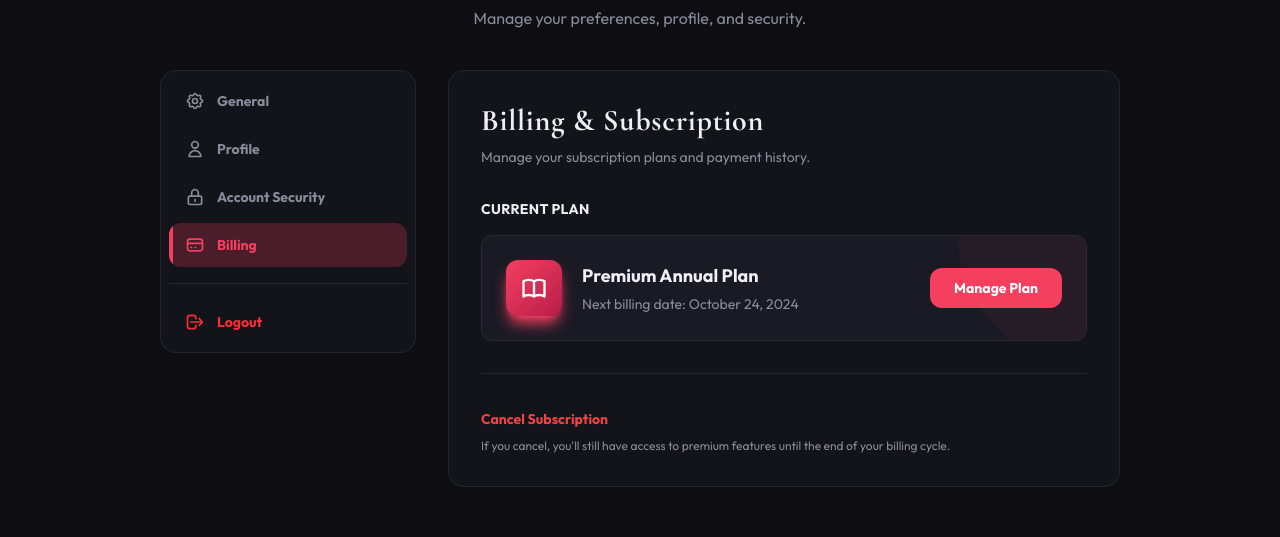
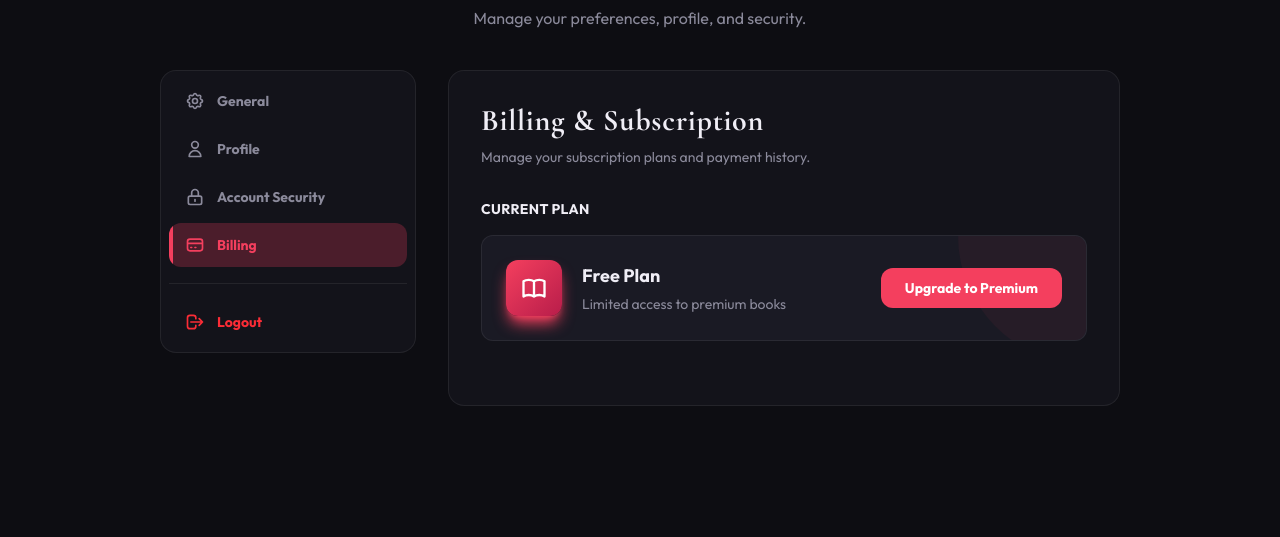
Before and after one commit to luewire/ebookin-aja, a Next.js app: page /settings in a window 1280 px wide. Both pictures are taken after a click on the button "Billing". Shown: the part 171-708 px from the top of the page. Built offline with nearby package versions, Linux system fonts and the light colour scheme; no server answers.

Commit message:
Connect real subscription and billing data to Settings page

```diff
--- a/app/(main)/settings/page.tsx
+++ b/app/(main)/settings/page.tsx
@@ -1145,23 +1145,31 @@ function SettingsContent() {
                           </svg>
                         </div>
                         <div>
-                          <h4 className="text-lg font-bold" style={{ color: 'var(--text-primary)' }}>Premium Annual Plan</h4>
-                          <p className="text-sm mt-1" style={{ color: 'var(--text-secondary)' }}>Next billing date: October 24, 2024</p>
+                          <h4 className="text-lg font-bold" style={{ color: 'var(--text-primary)' }}>
+                            {user?.subscription?.status === 'ACTIVE' ? `Premium ${user?.subscription.planName} Plan` : 'Free Plan'}
+                          </h4>
+                          <p className="text-sm mt-1" style={{ color: 'var(--text-secondary)' }}>
+                            {user?.subscription?.status === 'ACTIVE' && user.subscription.endDate
+                              ? `Valid until: ${new Date(user.subscription.endDate).toLocaleDateString()}`
+                              : 'Limited access to premium books'}
+                          </p>
                         </div>
                       </div>
-                      <button className="rounded-xl px-6 py-2.5 text-sm font-bold text-white transition-all hover:opacity-90 shadow-accent relative z-10" style={{ backgroundColor: 'var(--accent)' }}>
-                        Manage Plan
-                      </button>
+                      <Link href="/pricing" className="rounded-xl px-6 py-2.5 text-sm font-bold text-white transition-all hover:opacity-90 shadow-accent relative z-10 inline-block text-center" style={{ backgroundColor: 'var(--accent)' }}>
+                        {user?.subscription?.status === 'ACTIVE' ? 'Extend Plan' : 'Upgrade to Premium'}
+                      </Link>
                     </div>
                   </div>
 
                   {/* Cancel Subscription */}
+                  {user?.subscription?.status === 'ACTIVE' && (
                     <div className="pt-8 mt-8 border-t" style={{ borderColor: 'var(--border)' }}>
                       <button className="text-sm font-bold text-[#ef4444] hover:text-white transition-colors">
                         Cancel Subscription
                       </button>
                       <p className="mt-2 text-xs" style={{ color: 'var(--text-secondary)' }}>If you cancel, you'll still have access to premium features until the end of your billing cycle.</p>
                     </div>
+                  )}
                 </div>
               )}
             </main>
--- a/components/AuthProvider.tsx
+++ b/components/AuthProvider.tsx
@@ -8,6 +8,12 @@ interface User extends FirebaseUser {
   subscriptionStatus?: string;
   role?: string;
   plan?: 'Free' | 'Premium';
+  subscription?: {
+    status: string;
+    planName: string;
+    startDate: string;
+    endDate: string;
+  };
   dbId?: string;
 }
 
@@ -39,6 +45,7 @@ export function AuthProvider({ children }: { children: React.ReactNode }) {
 
           let plan: 'Free' | 'Premium' = 'Free';
           let dbId: string | undefined = undefined;
+          let subscription: any = undefined;
 
           try {
             const res = await fetch('/api/auth/me', {
@@ -53,6 +60,7 @@ export function AuthProvider({ children }: { children: React.ReactNode }) {
                 if (data.user.plan) plan = data.user.plan;
                 if (data.user.id) dbId = data.user.id;
                 if (data.user.role) role = data.user.role;
+                if (data.user.subscription) subscription = data.user.subscription;
               }
             }
           } catch (err) {
@@ -63,6 +71,7 @@ export function AuthProvider({ children }: { children: React.ReactNode }) {
           userWithData.role = role;
           userWithData.plan = plan;
           userWithData.dbId = dbId;
+          userWithData.subscription = subscription;
 
           setUser(userWithData);
         } catch (e) {
```
Lines whose indentation alone changed are shown as unchanged.
